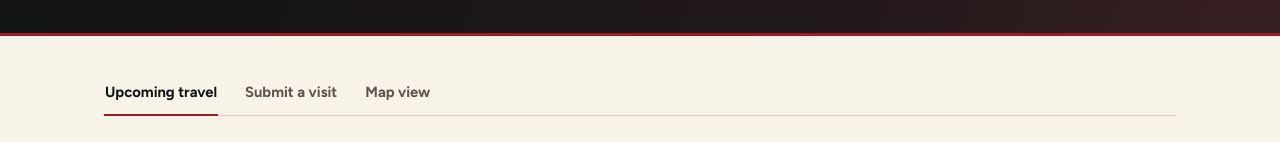
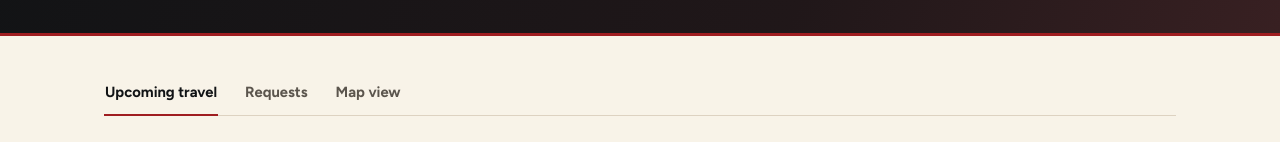
Before and after one commit to mostafa-azimi/central_ops-onsite-travel, a Next.js app: page / in a window 1280 px wide. Shown: the part 199-341 px from the top of the page. Built offline with nearby package versions, Linux system fonts and the light colour scheme; no server answers.

Commit message:
Add Mike-only approvals navigation

```diff
--- a/app/globals.css
+++ b/app/globals.css
@@ -146,8 +146,8 @@ h3 { font-size: 1.14rem; }
   text-decoration: none;
 }
 .view-tabs button::after, .view-tabs a::after { content: ""; position: absolute; right: 0; bottom: -1px; left: 0; height: 2px; background: transparent; }
-.view-tabs button:hover, .view-tabs a:hover, .view-tabs button.active { color: var(--text); }
-.view-tabs button.active::after, .view-tabs a:hover::after { background: var(--primary); }
+.view-tabs button:hover, .view-tabs a:hover, .view-tabs button.active, .view-tabs a.active { color: var(--text); }
+.view-tabs button.active::after, .view-tabs a.active::after, .view-tabs a:hover::after { background: var(--primary); }
 
 .toolbar {
   display: grid;
@@ -320,6 +320,7 @@ fieldset { min-width: 0; margin: 0; padding: 0; border: 0; }
 .map-nav { display: flex; gap: 22px; margin: 18px 0; }
 .map-nav a { color: var(--text-muted); font-size: .88rem; font-weight: 800; text-decoration: none; }
 .map-nav a:hover { color: var(--primary); }
+.map-workspace-nav { margin: 8px 0 18px; }
 .map-layout { display: grid; grid-template-columns: minmax(0, 1.55fr) minmax(340px, .72fr); gap: 16px; min-height: 650px; }
 .travel-map { min-height: 650px; overflow: hidden; border: 1px solid var(--line); border-radius: 4px; background: var(--surface-muted); }
 .travel-pin { background: transparent; }
--- a/app/map/page.tsx
+++ b/app/map/page.tsx
@@ -2,6 +2,7 @@ import Link from "next/link";
 import { adminAuthConfigured, getEmployeeSession } from "@/lib/admin-auth";
 import { fetchEmployeeTravelEvents, googleCalendarConfigured } from "@/lib/google-calendar";
 import { TravelMap } from "@/components/travel-map";
+import { isAllowedAdminEmail } from "@/lib/admin-policy";
 
 export const dynamic = "force-dynamic";
 
@@ -23,5 +24,5 @@ export default async function MapPage({ searchParams }: { searchParams: Promise<
     );
   }
   const events = googleCalendarConfigured() ? await fetchEmployeeTravelEvents(employee.email) : [];
-  return <TravelMap employee={employee} initialEvents={events} />;
+  return <TravelMap employee={employee} initialEvents={events} canAdminister={isAllowedAdminEmail(employee.email)} />;
 }
--- a/components/travel-dashboard.tsx
+++ b/components/travel-dashboard.tsx
@@ -206,8 +206,9 @@ export function TravelDashboard({
       <section className="content">
         <nav className="view-tabs" aria-label="Travel workspace">
           <button type="button" className={view === "schedule" ? "active" : ""} onClick={() => setView("schedule")}>Upcoming travel</button>
-          <button type="button" className={view === "submit" ? "active" : ""} onClick={() => setView("submit")}>Submit a visit</button>
+          <button type="button" className={view === "submit" ? "active" : ""} onClick={() => setView("submit")}>Requests</button>
           <Link href="/map">Map view</Link>
+          {canAdminister && <Link href="/admin">Approvals</Link>}
         </nav>
 
         {view === "schedule" ? (
--- a/lib/admin-policy.ts
+++ b/lib/admin-policy.ts
@@ -1,12 +1,5 @@
 export const INITIAL_ADMIN_EMAIL = "mike.azimi@shiphero.com";
 
-export function isAllowedAdminEmail(email: string, additionalEmails = process.env.ADMIN_ALLOWED_EMAILS ?? "") {
-  const allowed = new Set([
-    INITIAL_ADMIN_EMAIL,
-    ...additionalEmails
-      .split(",")
-      .map((item) => item.trim().toLowerCase())
-      .filter(Boolean),
-  ]);
-  return allowed.has(email.trim().toLowerCase());
+export function isAllowedAdminEmail(email: string) {
+  return email.trim().toLowerCase() === INITIAL_ADMIN_EMAIL;
 }
--- a/lib/google-calendar.ts
+++ b/lib/google-calendar.ts
@@ -204,6 +204,7 @@ export async function fetchEmployeeTravelEvents(
       calendarEventId: event.id,
       participants: [...participants],
       joined: (event.attendees ?? []).some((attendee) => attendee.email?.toLowerCase() === employeeEmail.toLowerCase()),
+      countryCode: /^[A-Z]{2}$/i.test(privateProperties.countryCode ?? "") ? String(privateProperties.countryCode).toUpperCase() : "US",
       latitude: finiteCoordinate(privateProperties.latitude, -90, 90),
       longitude: finiteCoordinate(privateProperties.longitude, -180, 180),
     }];
--- a/lib/types.ts
+++ b/lib/types.ts
@@ -34,6 +34,7 @@ export type EmployeeTravelEvent = TravelEvent & {
   calendarEventId: string;
   participants: string[];
   joined: boolean;
+  countryCode?: string;
   latitude: number | null;
   longitude: number | null;
 };
```
Also changed, not shown: app/admin/page.tsx (+7 -3 lines), components/travel-map.tsx (+8 -2 lines), 2 other files (tests, documents, lock files or other folders).
